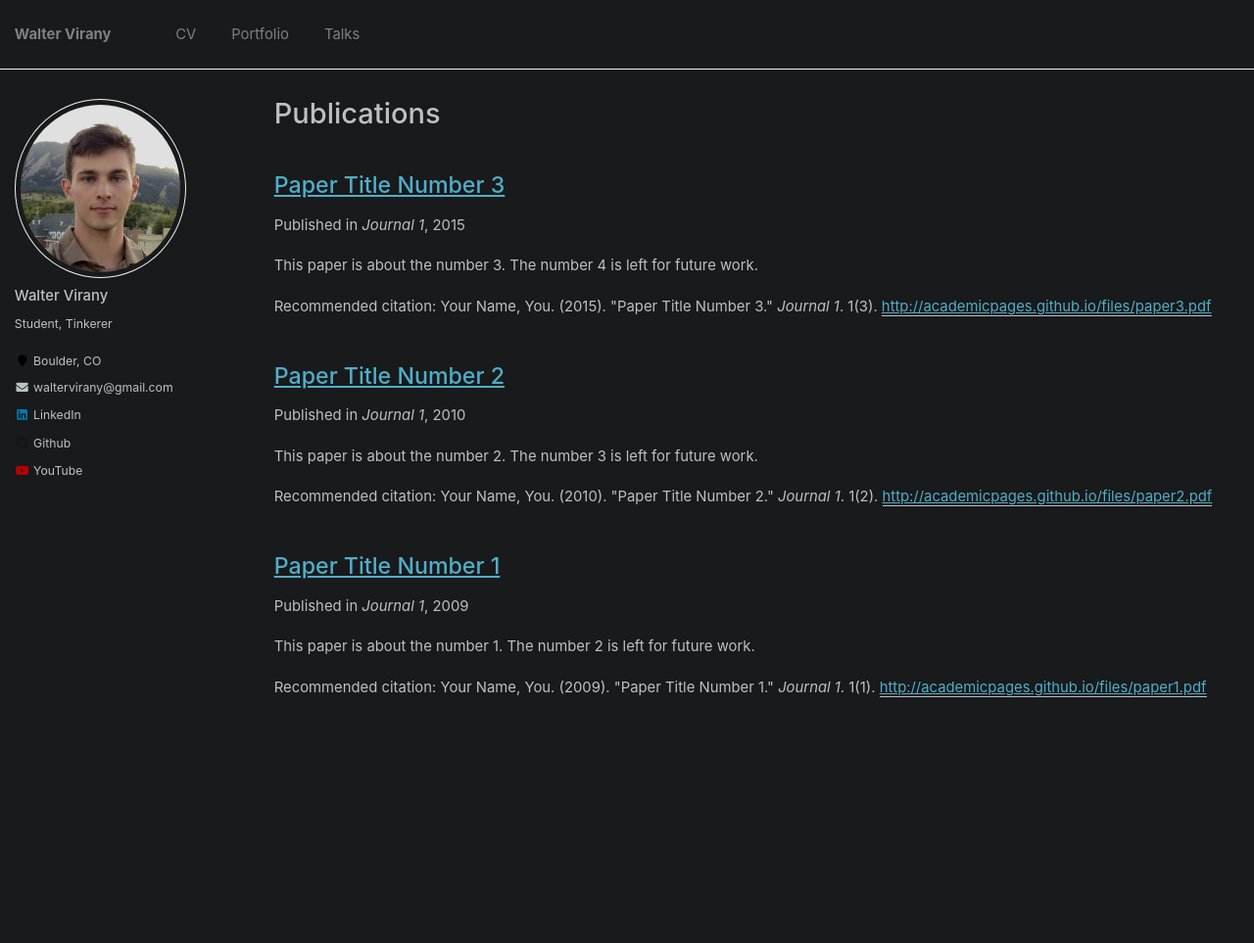
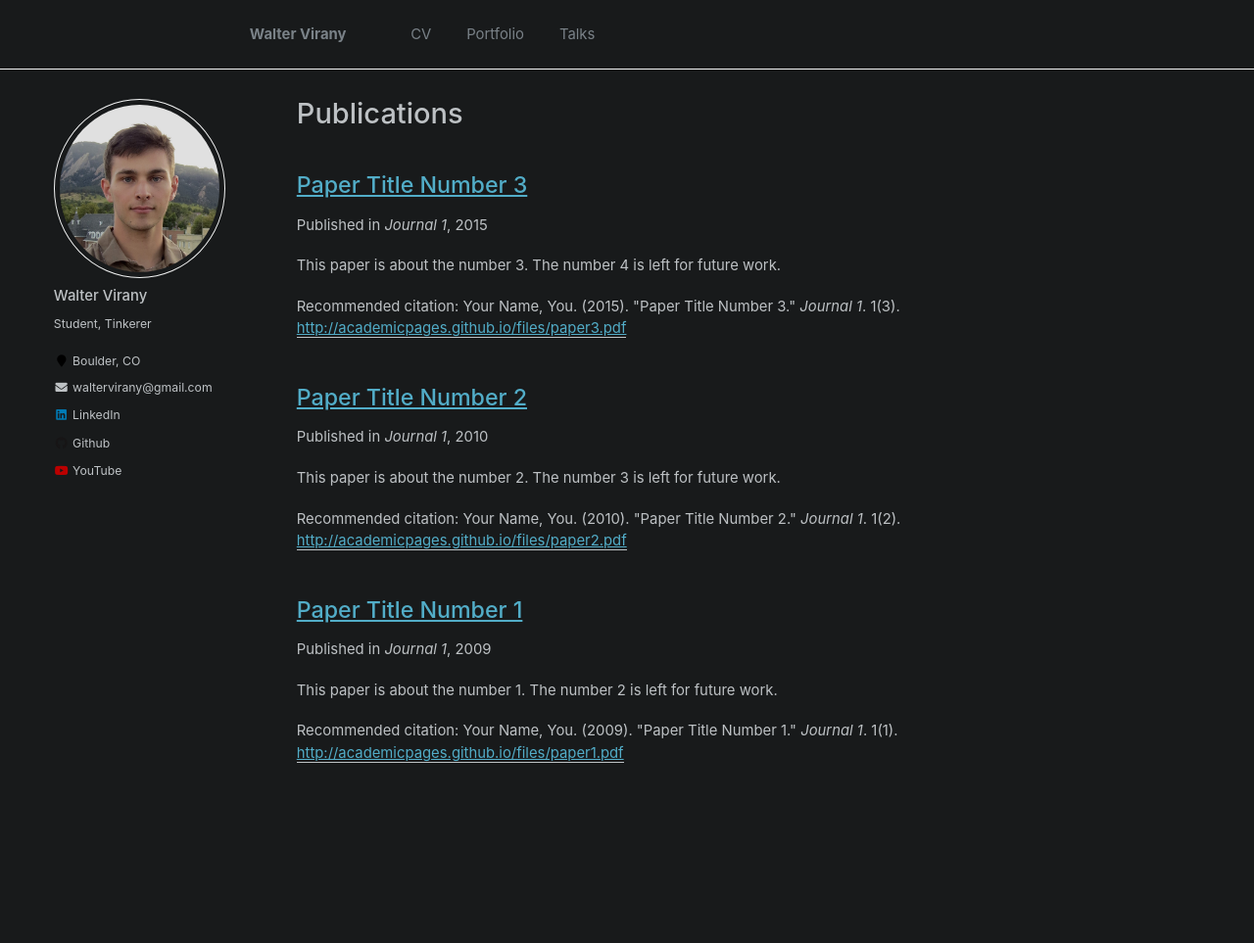
Before and after one commit to wvirany/wvirany.github.io, a Jekyll site: the page built from _pages/publications.md, in a window 1280 px wide. Shown: the whole page at 98% size. Built offline with Jekyll 4.4.1, drawn with Linux system fonts in a browser that asks for light colours; before the commit the page ends 900 px from its top, so only the background shows below that.

Commit message:
Some configurations :-)

```diff
--- a/_sass/_masthead.scss
+++ b/_sass/_masthead.scss
@@ -17,8 +17,8 @@
     padding: 1em 1em 1em;
     font-family: $sans-serif-narrow;
 
-    @include breakpoint($x-large) {
-      max-width: $x-large;
+    @include breakpoint($masthead_bp) {
+      max-width: $masthead_bp;
     }
 
     nav {
--- a/_sass/_variables.scss
+++ b/_sass/_variables.scss
@@ -115,7 +115,8 @@ $small                      : 600px !default;
 $medium                     : 768px !default;
 $medium-wide                : 900px !default;
 $large                      : 925px !default;
-$x-large                    : 1280px !default;
+$x-large                    : 1200px !default;
+$masthead_bp                : 800px !default;
 
 /*
    Grid
```
